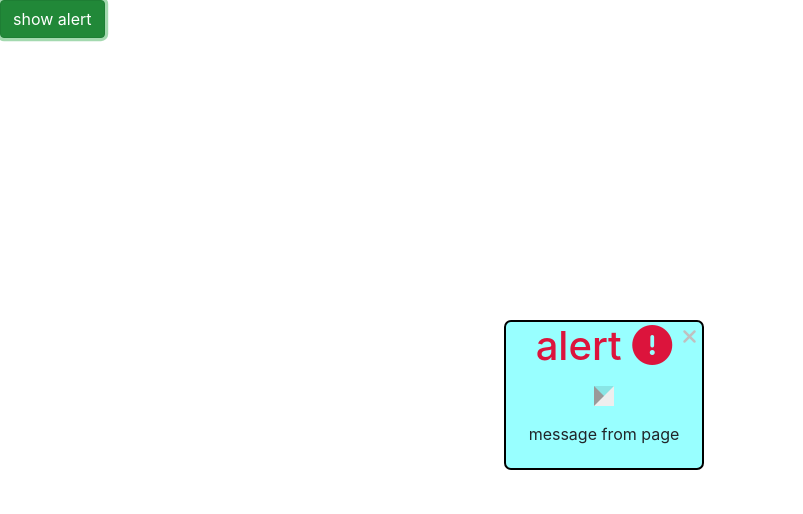
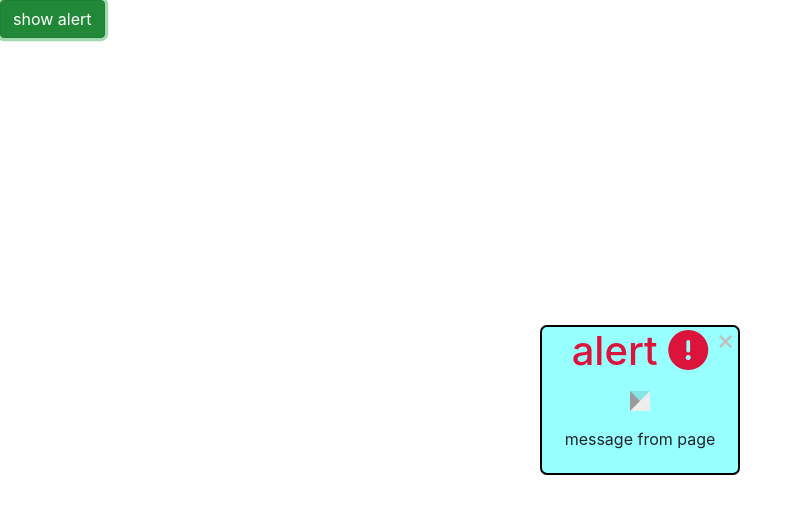
Before and after one commit to Alpha-craft/page, a plain HTML site: page Untitled-1.html in a window 1280 px wide. Both pictures are taken after a click on the button "show alert". Shown: the whole page, without its empty margins (0-803 px from the left). Drawn offline with nearby package versions, Linux system fonts and the light colour scheme.

Commit message:
Update Untitled-1.html

```diff
--- a/Untitled-1.html
+++ b/Untitled-1.html
@@ -25,8 +25,10 @@
             width: 200px;
             height: 150px;
             background: rgba(0, 255, 255, 0.404);
-            top: 20rem;
-            right: 45%;
+            top: 50%;
+            right: 50%;
+            left: 50%;
+            transform: translate(-50%,-50%);
             text-align: center;
             animation: animasi 2s ease;
         }
```
